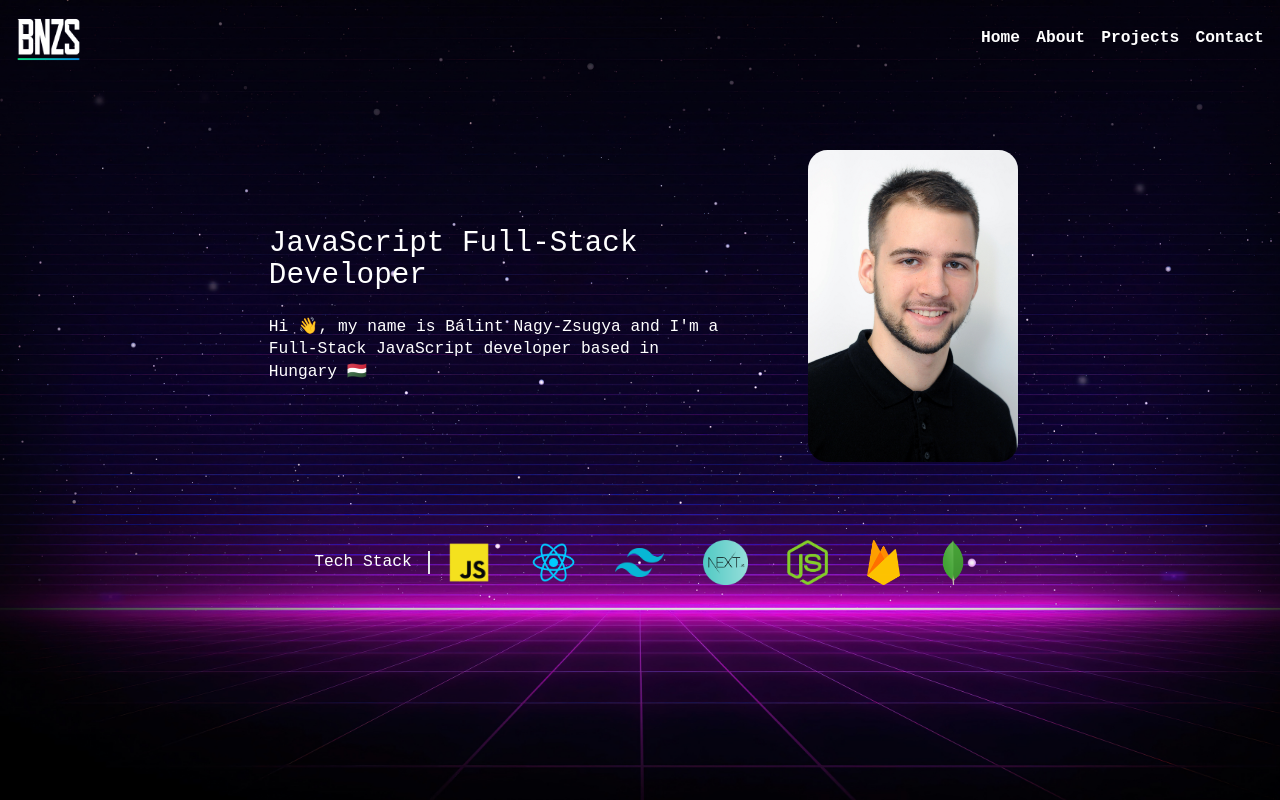
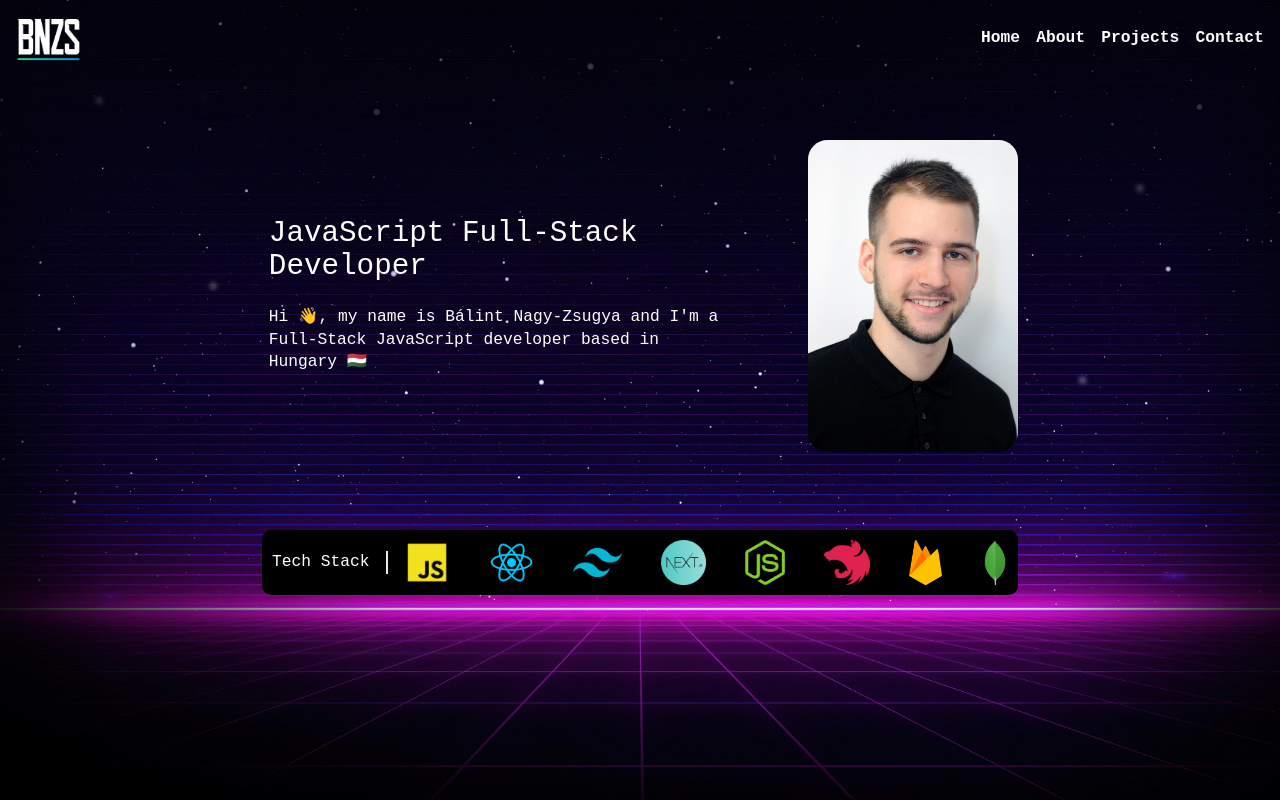
Before and after one commit to Supermog/portfolio, a React (Vite) app: page / in a window 1280 px wide. Shown: the top 800 px of the page. Built offline with nearby package versions, Linux system fonts and the light colour scheme.

Commit message:
chore: enable nestjs logo

```diff
--- a/src/components/tech-stack.tsx
+++ b/src/components/tech-stack.tsx
@@ -2,14 +2,14 @@ import javascriptLogo from "@/assets/tech-stack-logos/javascript-logo.png";
 import reactLogo from "@/assets/tech-stack-logos/react-logo.png";
 import tailwindLogo from "@/assets/tech-stack-logos/tailwind-logo.png";
 import nextJsLogo from "@/assets/tech-stack-logos/next-js-logo.png";
-// import nestJsLogo from "@/assets/nest-js-logo.png";
+import nestJsLogo from "@/assets/tech-stack-logos/nest-js-logo.png";
 import nodeJsLogo from "@/assets/tech-stack-logos/node-js-logo.png";
 import firebaseLogo from "@/assets/tech-stack-logos/firebase-logo.png";
 import mongodbLogo from "@/assets/tech-stack-logos/mongodb-logo.png";
 
 function TechStack() {
   return (
-    <div className="flex items-center gap-5">
+    <div className="flex items-center gap-5 bg-black p-3 rounded-xl">
       <p className="text-xl border-r-2 pr-5">Tech Stack</p>
       <div className="flex justify-between items-center gap-12">
         <img src={javascriptLogo} className="h-14" />
@@ -17,7 +17,7 @@ function TechStack() {
         <img src={tailwindLogo} className="h-9" />
         <img src={nextJsLogo} className="h-14" />
         <img src={nodeJsLogo} className="h-14" />
-        {/* <img src={nestJsLogo} className="h-14" /> */}
+        <img src={nestJsLogo} className="h-14" />
         <img src={firebaseLogo} className="h-14" />
         <img src={mongodbLogo} className="h-14" />
       </div>
```
